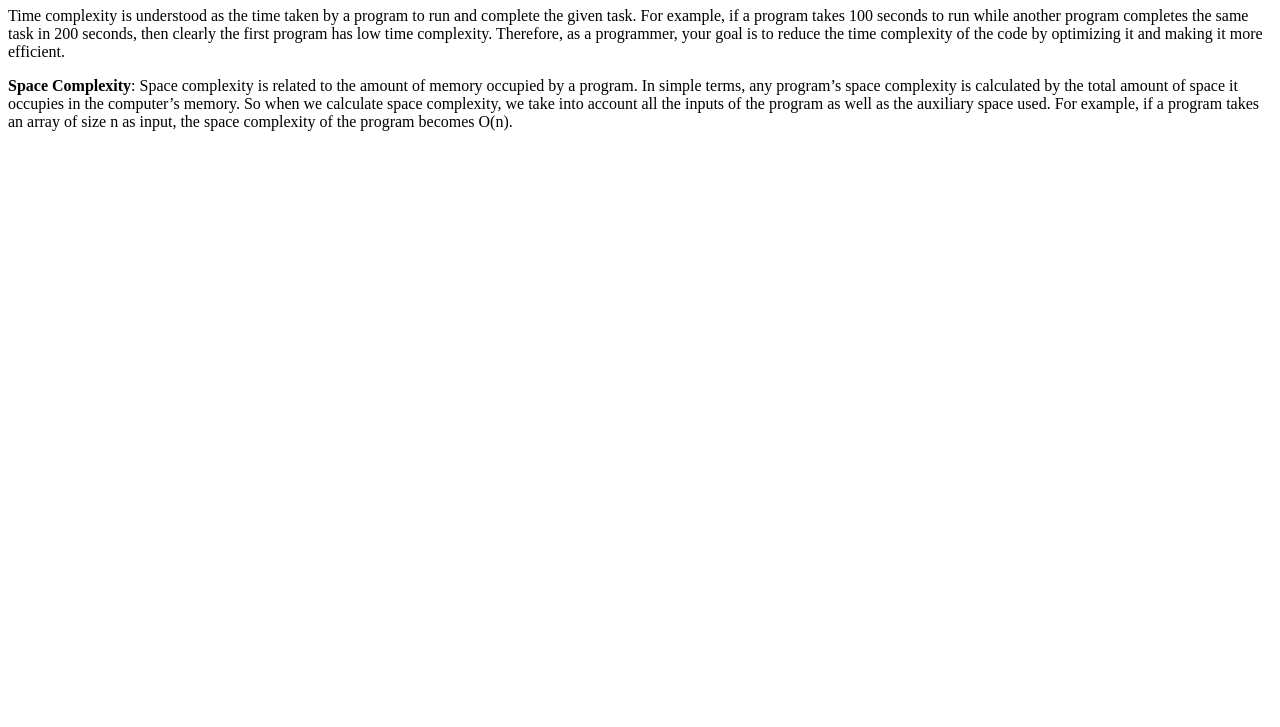
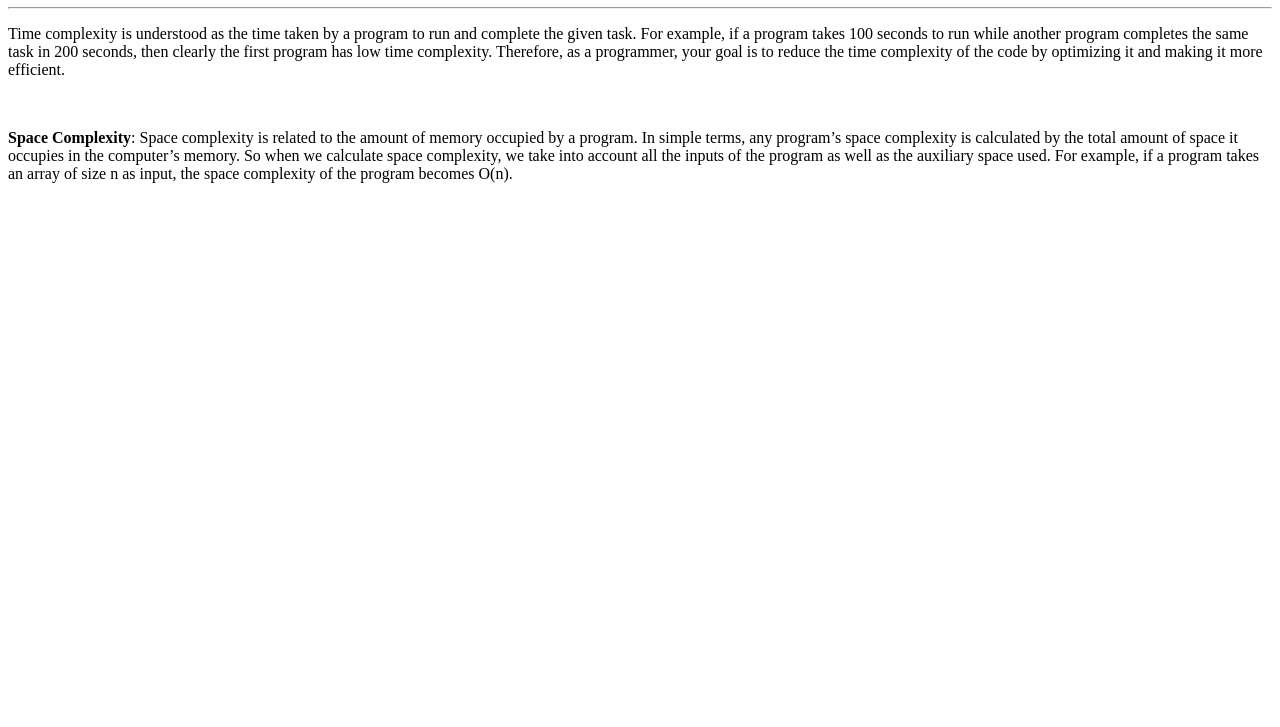
Before and after one commit to acciojob/time-and-space-complexity-sameer2002, a website: page main.html in a window 1280 px wide. Shown: the part 73-800 px from the top of the page. Drawn offline with Linux system fonts and the light colour scheme.

Commit message:
created a submission

```diff
--- a/main.html
+++ b/main.html
@@ -8,9 +8,10 @@
 
 <body>
 	<!-- the entire body must be written by student -->
-	<h1>Time and Space Complexity</h1>
+	<h1>Time and Space Complexity</h1> <hr>
 		<p>Time complexity is understood as the time taken by a program to run and complete the given task. For example, if a program takes 100 seconds to run while another program completes the same task in 200 seconds, then clearly the first program has low time complexity. Therefore, as a programmer, your goal is to reduce the time complexity of the code by optimizing it and making it more efficient.</p>
-	    <p><b>Space Complexity</b>: Space complexity is related to the amount of memory occupied by a program. In simple terms, any program’s space complexity is calculated by the total amount of space it occupies in the computer’s memory. So when we calculate space complexity, we take into account all the inputs of the program as well as the auxiliary space used. For example, if a program takes an array of size n as input, the space complexity of the program becomes O(n).</p>
+	  <br>
+	<p><b>Space Complexity</b>: Space complexity is related to the amount of memory occupied by a program. In simple terms, any program’s space complexity is calculated by the total amount of space it occupies in the computer’s memory. So when we calculate space complexity, we take into account all the inputs of the program as well as the auxiliary space used. For example, if a program takes an array of size n as input, the space complexity of the program becomes O(n).</p>
 	<script type="text/javascript" src="./script.js">
 </script>
 
```
